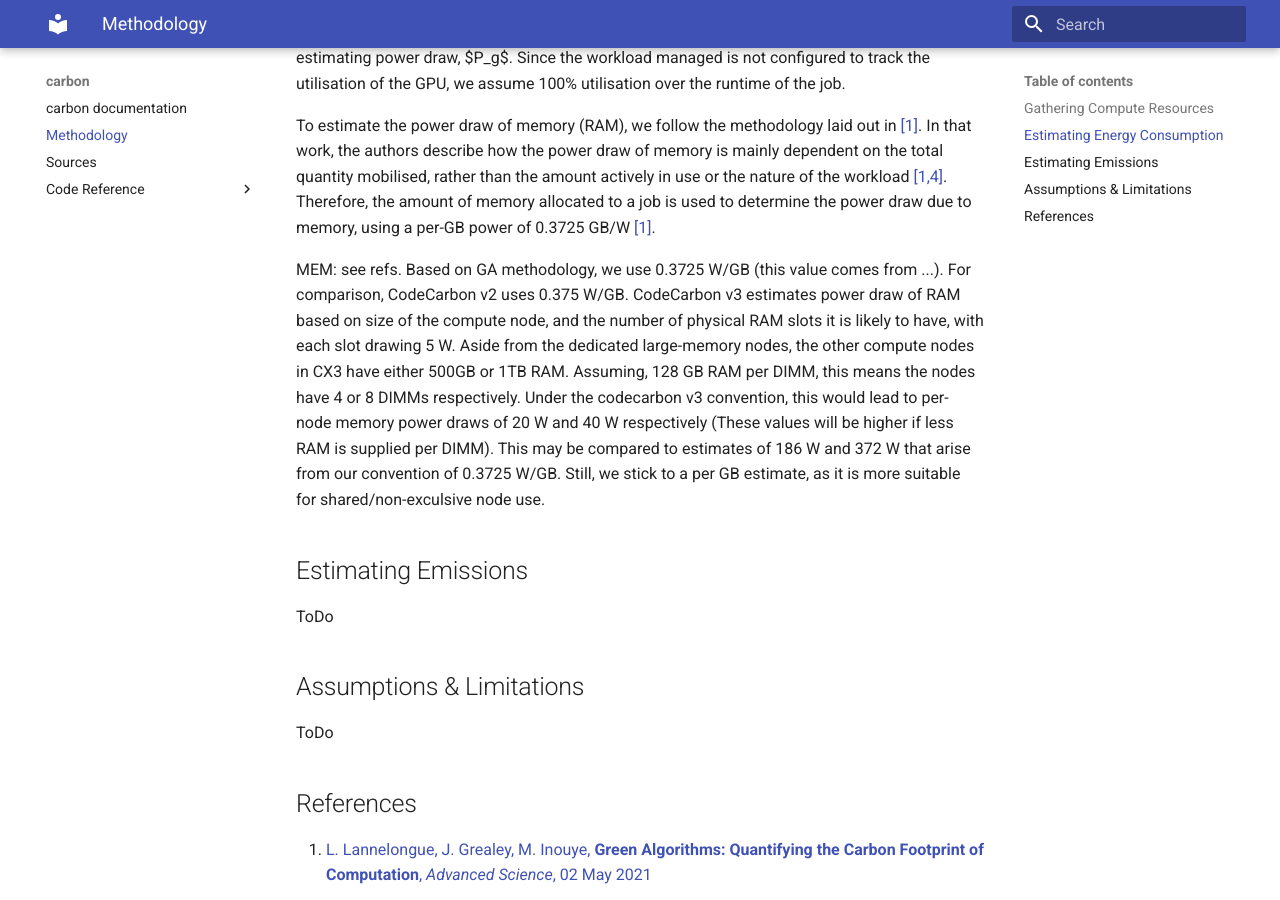
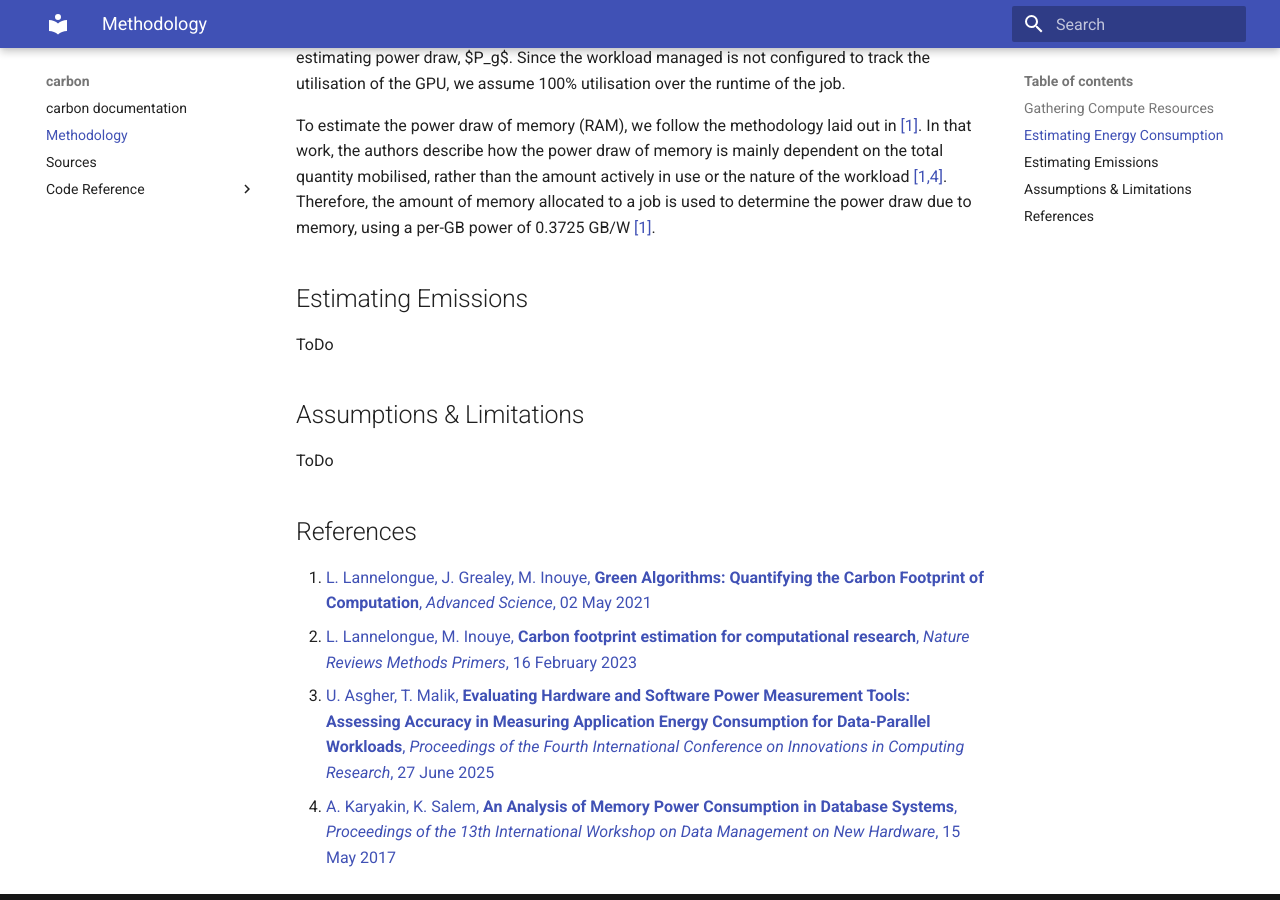
Before and after one commit to ImperialCollegeLondon/carbon, an MkDocs documentation site: the page built from docs/methodology.md, in a window 1280 px wide and 900 px high, scrolled down 1839 px. Built offline with MkDocs 1.6.1 and Material for MkDocs 9.7.7, drawn with Linux system fonts in a browser that asks for light colours.

Commit message:
Comment out some extra details about RAM energy calculation

```diff
--- a/docs/methodology.md
+++ b/docs/methodology.md
@@ -53,9 +53,9 @@ Since the workload managed is not configured to track the utilisation of the GPU
 To estimate the power draw of memory (RAM), we follow the methodology laid out in [\[1\]](#references).
 In that work, the authors describe how the power draw of memory is mainly dependent on the total quantity mobilised, rather than the amount actively in use or the nature of the workload [\[1,4\]](#references).
 Therefore, the amount of memory allocated to a job is used to determine the power draw due to memory, using a per-GB power of 0.3725 GB/W [\[1\]](#references).
-
-MEM: see refs. Based on GA methodology, we use 0.3725 W/GB (this value comes from ...). For comparison, CodeCarbon v2 uses 0.375 W/GB. CodeCarbon v3 estimates power draw of RAM based on size of the compute node, and the number of physical RAM slots it is likely to have, with each slot drawing 5 W. Aside from the dedicated large-memory nodes, the other compute nodes in CX3 have either 500GB or 1TB RAM. Assuming, 128 GB RAM per DIMM, this means the nodes have 4 or 8 DIMMs respectively. Under the codecarbon v3 convention, this would lead to per-node memory power draws of 20 W and 40 W respectively (These values will be higher if less RAM is supplied per DIMM). This may be compared to estimates of 186 W and 372 W that arise from our convention of 0.3725  W/GB. Still, we stick to a per GB estimate, as it is more suitable for shared/non-exculsive node use.
-
+<!--
+For comparison, CodeCarbon v2 uses 0.375 W/GB. CodeCarbon v3 estimates power draw of RAM based on size of the compute node, and the number of physical RAM slots it is likely to have, with each slot drawing 5 W. Aside from the dedicated large-memory nodes, the other compute nodes in CX3 have either 500GB or 1TB RAM. Assuming, 128 GB RAM per DIMM, this means the nodes have 4 or 8 DIMMs respectively. Under the codecarbon v3 convention, this would lead to per-node memory power draws of 20 W and 40 W respectively (These values will be higher if less RAM is supplied per DIMM). This may be compared to estimates of 186 W and 372 W that arise from our convention of 0.3725  W/GB. Still, we stick to a per GB estimate, as it is more suitable for shared/non-exculsive node use.
+-->
 ## Estimating Emissions
 
 ToDo
```
